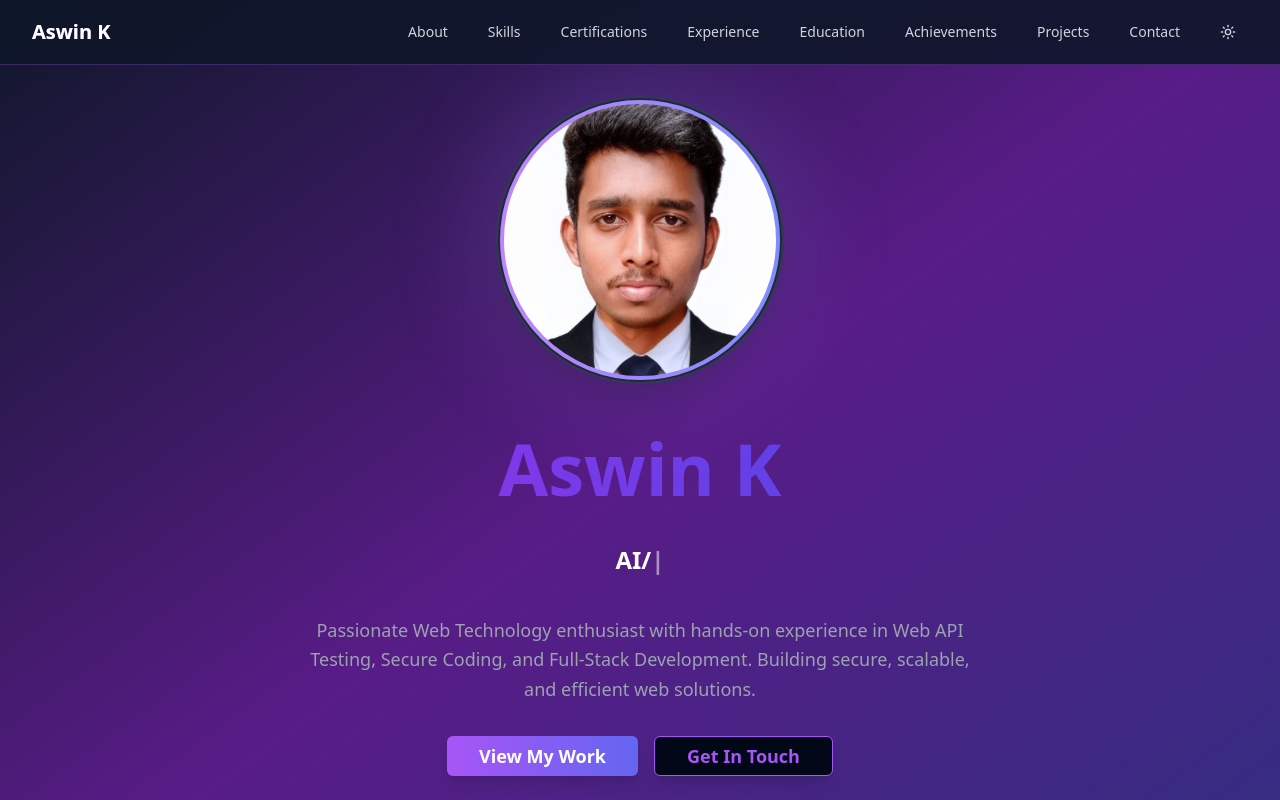
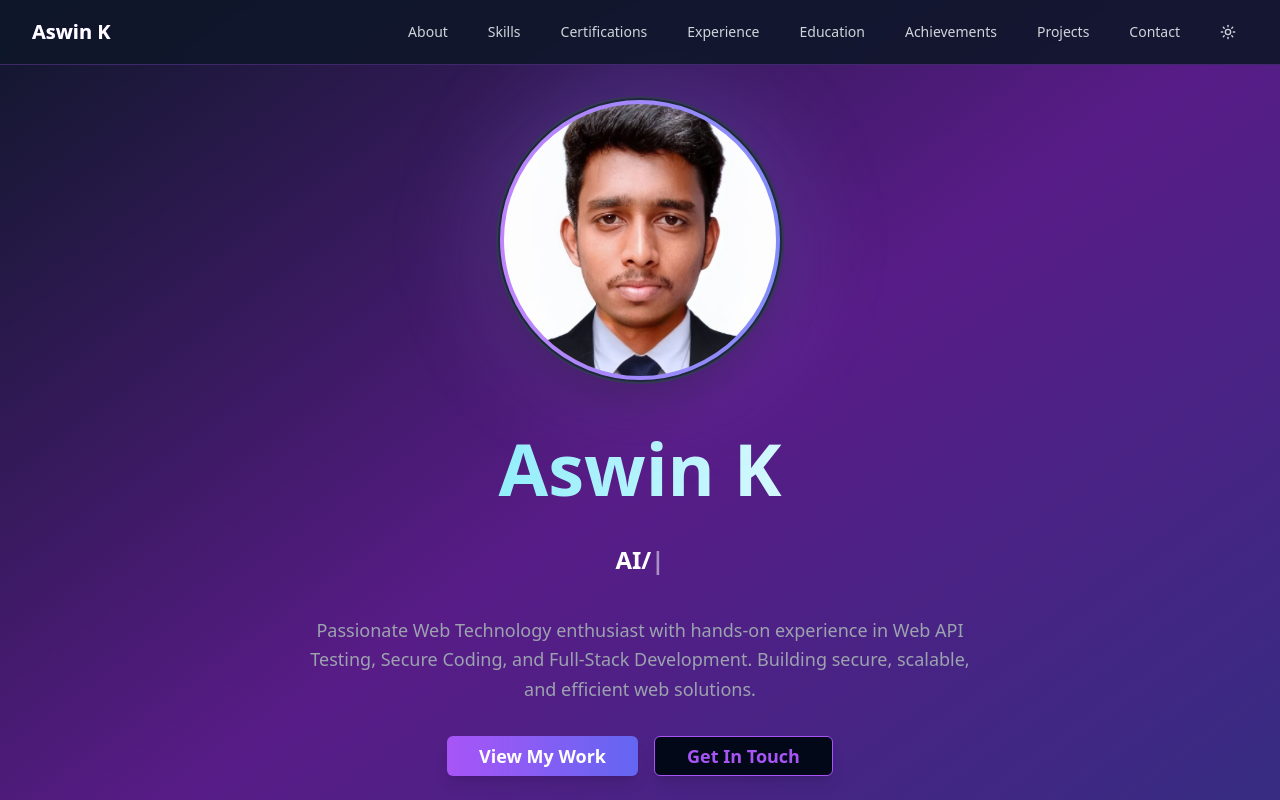
Before and after one commit to AswinK06/Aswin_Portfolio, a React (Vite) app: page / in a window 1280 px wide. Shown: the top 800 px of the page. Built offline with nearby package versions, Linux system fonts and the light colour scheme.

Commit message:
Fix: Dark theme name color
Change the color of the name "Aswin K" to a light gradient in the dark theme.

```diff
--- a/src/components/Hero.tsx
+++ b/src/components/Hero.tsx
@@ -1,4 +1,3 @@
-
 import { ChevronDown, Github, Linkedin, Mail } from 'lucide-react';
 import { Button } from '@/components/ui/button';
 import { useEffect, useState } from 'react';
@@ -69,7 +68,7 @@ const Hero = () => {
             </div>
           </div>
 
-          <h1 className="text-5xl md:text-7xl font-bold mb-6 bg-gradient-to-r from-purple-600 to-indigo-600 bg-clip-text text-transparent">
+          <h1 className="text-5xl md:text-7xl font-bold mb-6 bg-gradient-to-r from-purple-600 to-indigo-600 dark:from-cyan-300 dark:to-white bg-clip-text text-transparent">
             Aswin K
           </h1>
 
```
